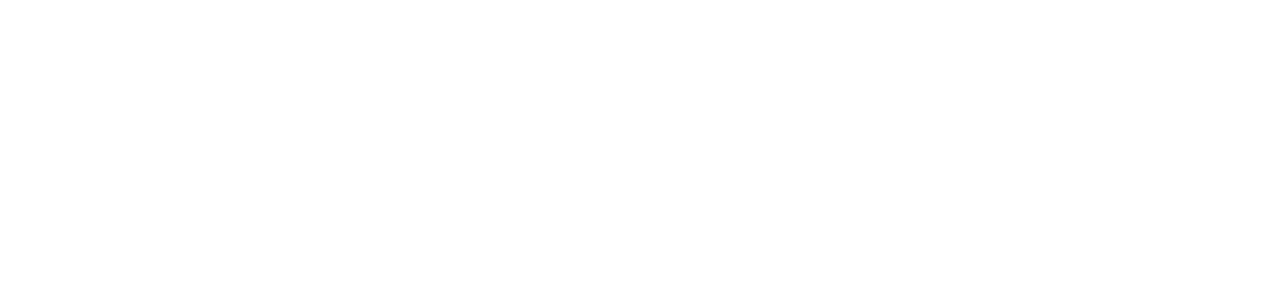
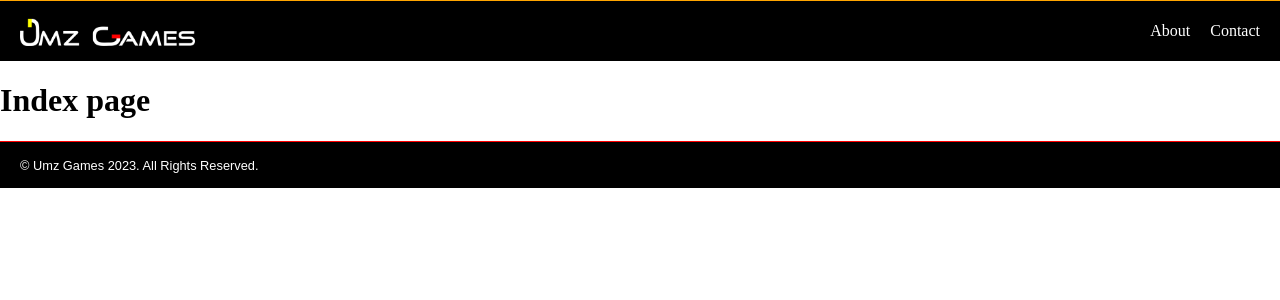
Before and after one commit to Umz/ug-web, a Nuxt app: page / in a window 1280 px wide. Shown: the top 300 px of the page. Built offline with nearby package versions, Linux system fonts and the light colour scheme.

Commit message:
Updated the structure of the app- to use layouts with the app.vue

```diff
--- a/app.vue
+++ b/app.vue
@@ -3,6 +3,9 @@
     <head>
       <title>Umz Games : Nuxt Web</title>>
     </head>
+    <NuxtLayout>
+      <NuxtPage />
+    </NuxtLayout>
   </div>
 </template>
 
--- /dev/null
+++ b/layouts/default.vue
@@ -0,0 +1,11 @@
+<template>
+    <div>
+        <Header />
+        <slot />
+        <Footer />
+    </div>
+</template>
+
+<script>
+import { Header, Footer } from '#components';
+</script>
```
